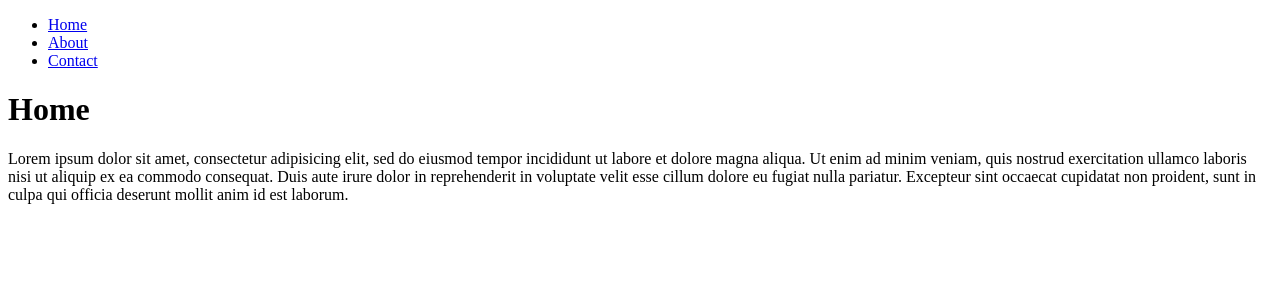
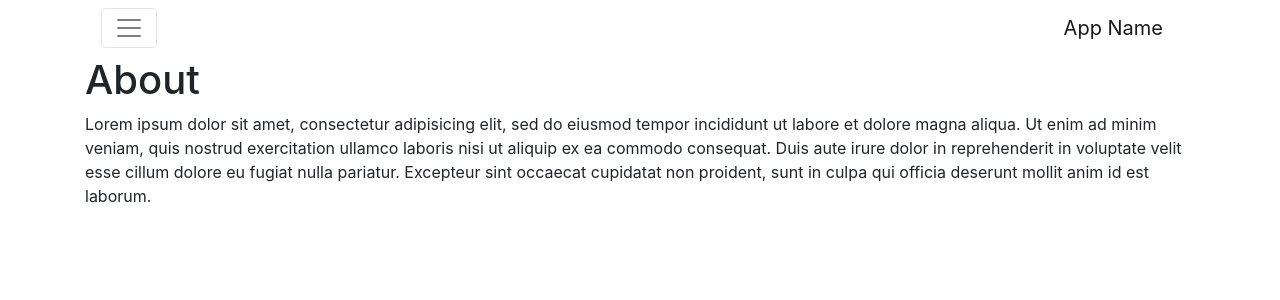
Before and after one commit to guylyons/express-preact, a React app: page /#/about in a window 1280 px wide. Shown: the top 300 px of the page. Built offline with nearby package versions, Linux system fonts and the light colour scheme; the HTML template or start-up script is replaced by a standard one.

Commit message:
add bootstrap and navigation components

```diff
--- a/app/App.js
+++ b/app/App.js
@@ -1,31 +1,26 @@
 import React from "react";
-import ReactDOM from "react-dom";
-import { BrowserRouter as Router, Route, Link } from 'react-router-dom';
+import { Route, Switch } from "react-router-dom";
 
+import Home from "./routes/Home";
 import About from "./routes/About";
-import Contact from "./routes/Contact";
-import Home from "./routes/Home";
+import NotFound from "./routes/NotFound";
 
-const App = (
-  <main>
-    <Router>
-      <div>
-        <ul>
-          <li><Link to="/">Home</Link></li>
-          <li><Link to="/about">About</Link></li>
-          <li><Link to="/contact">Contact</Link></li>
-        </ul>
+import Navbar from "./components/Navbar";
 
+class App extends React.Component {
+  render() {
+    return (
+      <div className="container">
+        <Navbar/>
 
-        <Route exact path="/" component={Home}></Route>
-        <Route path="/about" component={About}></Route>
-        <Route path="/contact" component={Contact}></Route>
+        <Switch>
+          <Route path="/" exact component={Home}/>
+          <Route path="/about" component={About}/>
+          <Route component={NotFound}/>
+        </Switch>
       </div>
-    </Router>
-  </main>
-);
+    )
+  }
+}
 
-ReactDOM.render(
-  App,
-  document.getElementById("root")
-);
+export default App;
--- /dev/null
+++ b/app/components/Navbar.js
@@ -0,0 +1,28 @@
+import React from "react";
+import { Link } from "react-router-dom";
+
+class Navbar extends React.Component {
+  render() {
+    return (
+      <nav className="navbar navbar-toggleable-md navbar-light bg-faded">
+        <button className="navbar-toggler navbar-toggler-right" type="button" data-toggle="collapse" data-target="#navbarSupportedContent" aria-controls="navbarSupportedContent" aria-expanded="false" aria-label="Toggle navigation">
+          <span className="navbar-toggler-icon"></span>
+        </button>
+        <a className="navbar-brand" href="#">App Name</a>
+
+        <div className="collapse navbar-collapse" id="navbarSupportedContent">
+          <ul className="navbar-nav mr-auto">
+            <li className="nav-item active">
+              <Link to="/" className="nav-link">Home</Link>
+            </li>
+            <li className="nav-item">
+              <Link to="/about" className="nav-link">About</Link>
+            </li>
+          </ul>
+        </div>
+      </nav>
+    )
+  }
+}
+
+export default Navbar;
--- /dev/null
+++ b/app/index.js
@@ -0,0 +1,14 @@
+import React from "react";
+import ReactDOM from "react-dom";
+import { HashRouter } from 'react-router-dom';
+import App from "./App";
+
+import "bootstrap/dist/css/bootstrap.min.css";
+import "./styles/App.scss";
+
+ReactDOM.render(
+  <HashRouter>
+    <App/>
+  </HashRouter>,
+  document.getElementById("root")
+);
--- a/app/routes/About.js
+++ b/app/routes/About.js
@@ -4,7 +4,7 @@
   render() {
     return (
       <div>
-        <h1>Lorem Ipsum</h1>
+        <h1>About</h1>
         <p>
           Lorem ipsum dolor sit amet, consectetur adipisicing elit, sed do eiusmod tempor incididunt ut labore et dolore magna aliqua. Ut enim ad minim veniam, quis nostrud exercitation ullamco laboris nisi ut aliquip ex ea commodo consequat. Duis aute irure dolor in reprehenderit in voluptate velit esse cillum dolore eu fugiat nulla pariatur. Excepteur sint occaecat cupidatat non proident, sunt in culpa qui officia deserunt mollit anim id est laborum.
         </p>
--- a/app/routes/Contact.js
+++ b/app/routes/Contact.js
@@ -4,7 +4,16 @@
   render() {
     return (
       <div>
+        <div className="alert alert-warning alert-dismissible fade show" role="alert">
+          <button type="button" className="close" data-dismiss="alert" aria-label="Close">
+            <span aria-hidden="true">&times;</span>
+          </button>
+          <strong>Holy guacamole!</strong> You should check in on some of those fields below.
+        </div>
         <h1>Contact</h1>
+        <p>
+          Lorem ipsum dolor sit amet, consectetur adipisicing elit, sed do eiusmod tempor incididunt ut labore et dolore magna aliqua. Ut enim ad minim veniam, quis nostrud exercitation ullamco laboris nisi ut aliquip ex ea commodo consequat. Duis aute irure dolor in reprehenderit in voluptate velit esse cillum dolore eu fugiat nulla pariatur. Excepteur sint occaecat cupidatat non proident, sunt in culpa qui officia deserunt mollit anim id est laborum.
+        </p>
         <p>
           Lorem ipsum dolor sit amet, consectetur adipisicing elit, sed do eiusmod tempor incididunt ut labore et dolore magna aliqua. Ut enim ad minim veniam, quis nostrud exercitation ullamco laboris nisi ut aliquip ex ea commodo consequat. Duis aute irure dolor in reprehenderit in voluptate velit esse cillum dolore eu fugiat nulla pariatur. Excepteur sint occaecat cupidatat non proident, sunt in culpa qui officia deserunt mollit anim id est laborum.
         </p>
--- /dev/null
+++ b/app/routes/NotFound.js
@@ -0,0 +1,16 @@
+import React from "react";
+
+class NotFound extends React.Component {
+  render() {
+    return (
+      <div>
+        <h1>404!</h1>
+        <p>
+          Page not found.
+        </p>
+      </div>
+    )
+  }
+}
+
+export default NotFound;
--- /dev/null
+++ b/app/styles/App.scss
@@ -0,0 +1,10 @@
+/*==========================================
+    App
+==========================================*/
+
+.App {
+  border: 1px solid red;
+  .routes {
+    border: 2px solid green;
+  }
+}
--- a/package.json
+++ b/package.json
@@ -13,6 +13,7 @@
     "bundle-serve": "webpack-dev-server --open"
   },
   "dependencies": {
+    "bootstrap": "4.0.0-alpha.6",
     "concurrently": "^3.4.0",
     "express": "^4.15.2",
     "express-favicon": "^2.0.0",
--- a/webpack.config.js
+++ b/webpack.config.js
@@ -11,14 +11,14 @@
       }
     }
   },
-  entry: "./app/App.js",
+  entry: "./app/index.js",
   output: {
     filename: "bundle.js",
     path: path.resolve(__dirname, "dist")
   },
   module: {
     rules: [
-      { test: /\.js$/, exclude: /node_modules/, loader: "babel-loader" },
+      { test: /\.js|.jsx$/, exclude: /node_modules/, loader: "babel-loader" },
       {
         test: /\.scss$/, use:
         [
```
Also changed, not shown: 2 other files (tests, documents, lock files or other folders).
